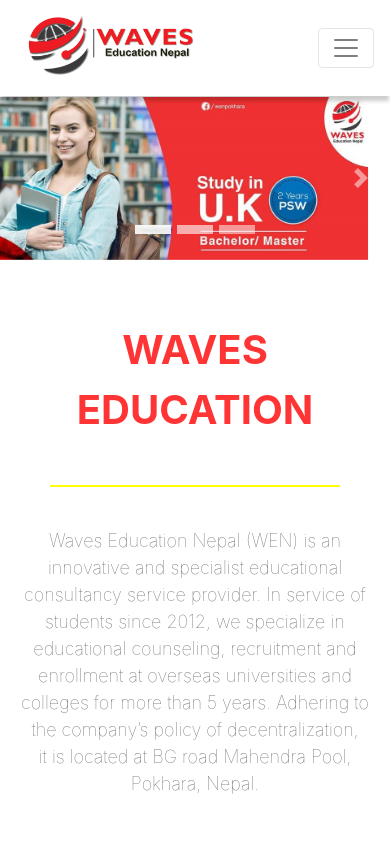
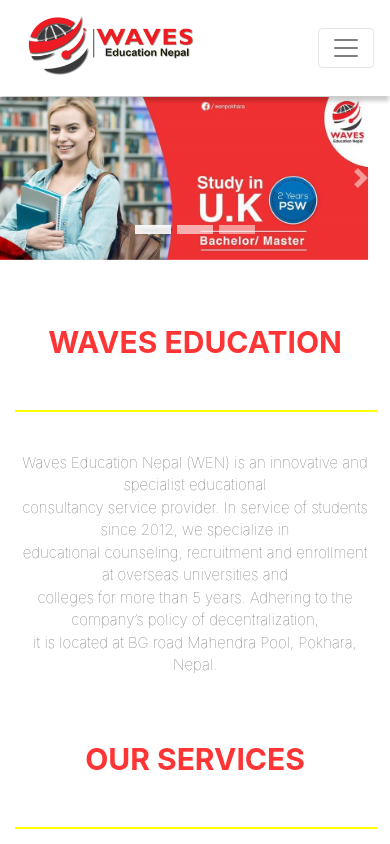
Before and after one commit to SagarGi/wavesedunep, a React (Create React App) app: page /home in a window 390 px wide. Shown: the top 844 px of the page. Built offline with nearby package versions, Linux system fonts and the light colour scheme.

Commit message:
homeresponsive

```diff
--- a/src/About.js
+++ b/src/About.js
@@ -18,8 +18,6 @@
                     colleges for more than 5 years. Adhering to the company’s policy of decentralization, <br></br>
                     it is located at BG road Mahendra Pool, Pokhara, Nepal.
                     </p>
-
-
                   </div>
             </div>
         )
--- a/src/about.css
+++ b/src/about.css
@@ -31,3 +31,23 @@
     margin-top: 45px;
     margin-bottom: 40px;
 }
+
+@media only screen and (max-width: 412px) {
+
+    .about-para
+    {
+        font-size: 15px;
+    }
+
+    .heading-para
+    {
+        font-size: 30px;
+    }
+
+    .horizontal
+    {
+        width: 100%;
+    }
+
+
+  }
```
